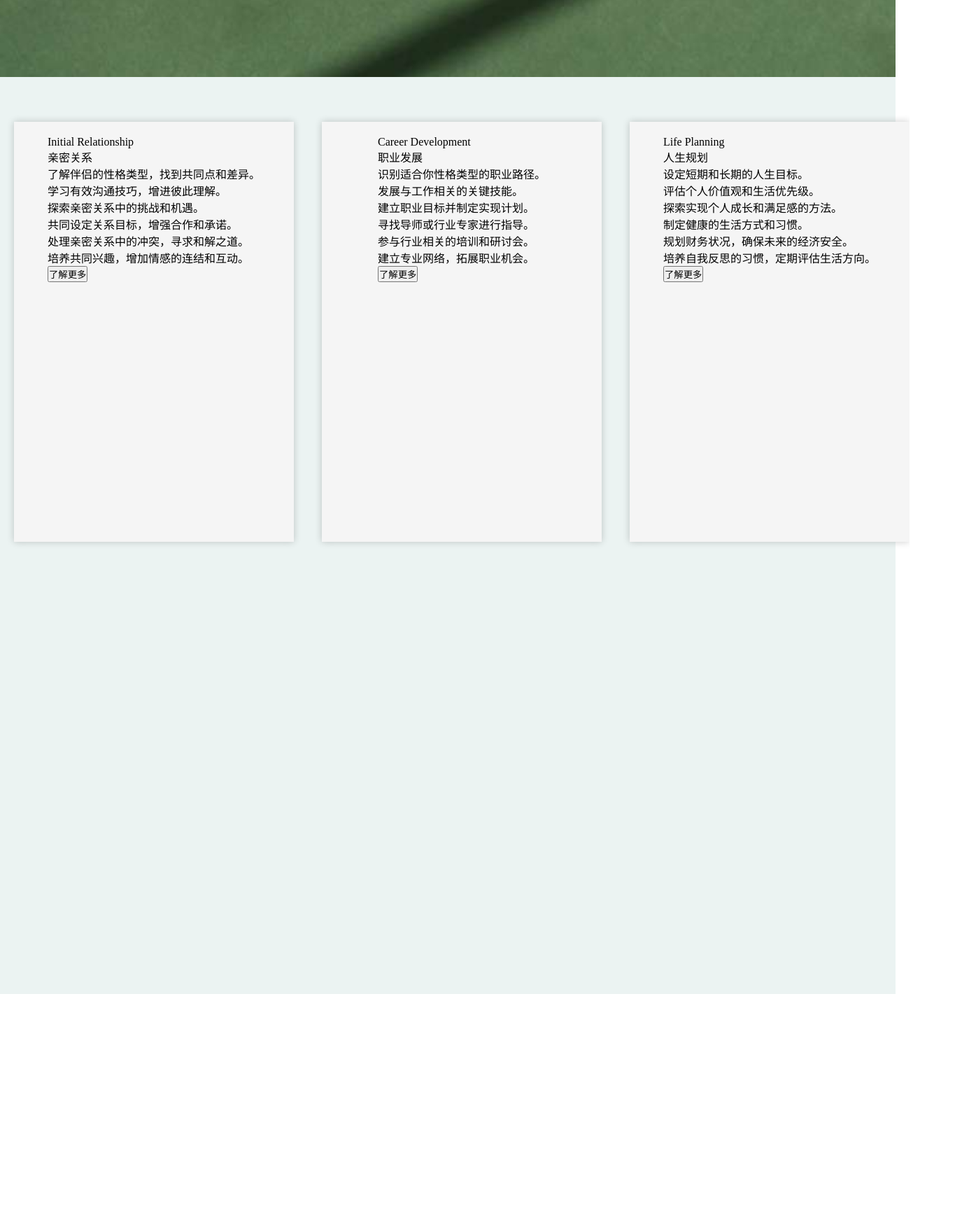
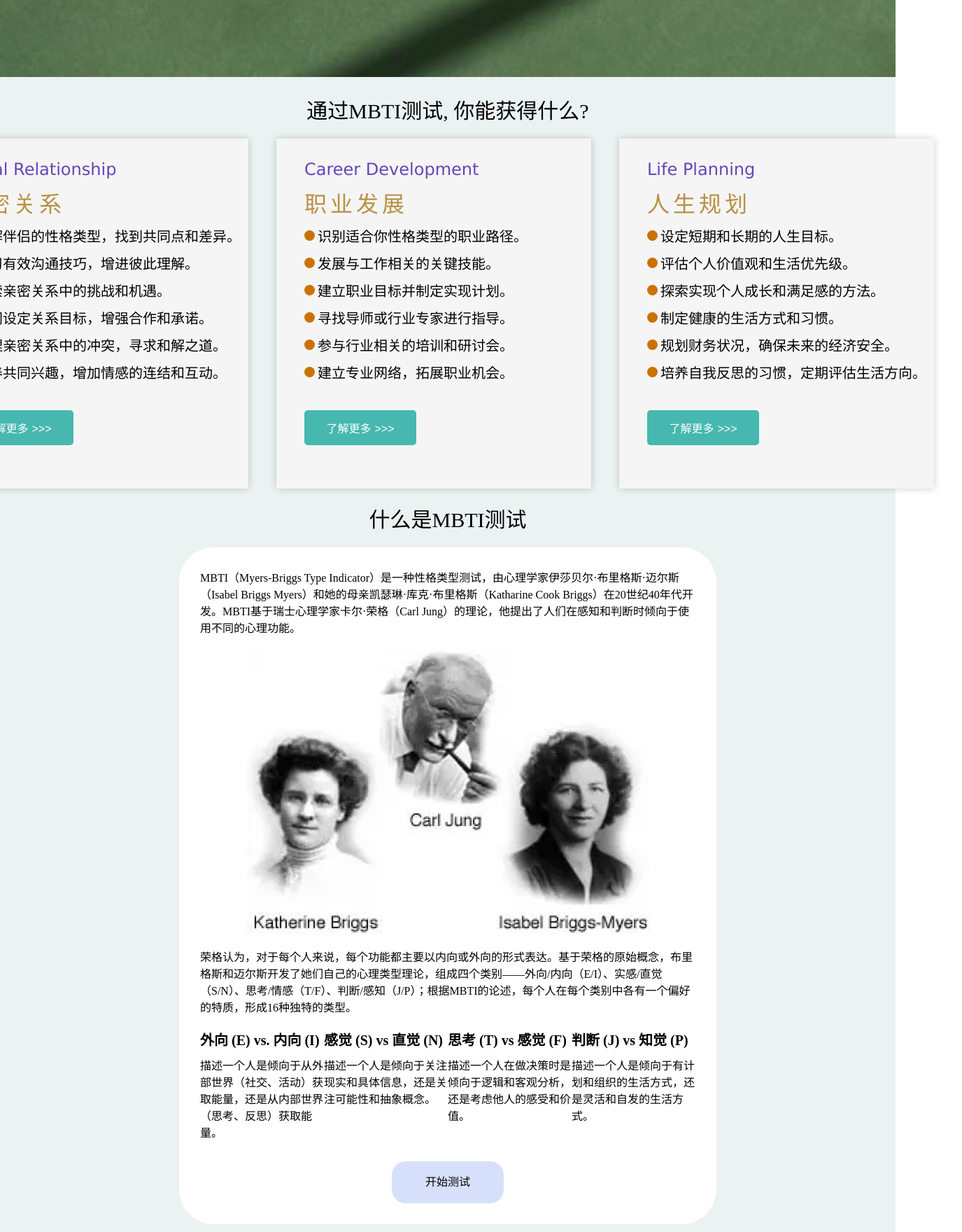
Before and after one commit to LiChen127/MBTI-TEST, a Vue app in the folder MBTI_TEST/: page / in a window 1280 px wide. Shown: the part 680-2440 px from the top of the page at 70% size, 1375 px wide, since content can reach past the window. Before the commit the page ends 2110 px from the top, so only its background shows below. Built offline with nearby package versions, Linux system fonts and the light colour scheme.

Commit message:
wig: 完成首页搭建

```diff
--- a/MBTI_TEST/index.html
+++ b/MBTI_TEST/index.html
@@ -4,7 +4,7 @@
     <meta charset="UTF-8" />
     <link rel="icon" type="image/svg+xml" href="/vite.svg" />
     <meta name="viewport" content="width=device-width, initial-scale=1.0" />
-    <title>MBTI_TEST</title>
+    <title>Analytical MBTI</title>
     <style>
       #app {
         width: 100%;
--- a/MBTI_TEST/src/components/Card/index.vue
+++ b/MBTI_TEST/src/components/Card/index.vue
@@ -1,12 +1,12 @@
 <script setup lang='ts'>
 import cardData from './mock';
-import { useRoute } from 'vue-router';
+import { useRouter } from 'vue-router';
 console.log(cardData);
-const route = useRoute();
+const router = useRouter();
 // 了解更多
 const handleKnowMore = () => {
   console.log('handleKnowMore');
-  route.push('/detail');
+  router.push('/detail');
 };
 </script>
 
@@ -19,10 +19,16 @@ const handleKnowMore = () => {
         <div class="card-list-item-content-title">{{ item.title }}</div>
         <div class="card-list-item-content-desc">
           <ul>
-            <li v-for="(item, index) in item.content" :key="index">{{ item }}</li>
+            <li v-for="(item, index) in item.content" :key="index">
+              <span></span>
+              <span>{{ item }}</span>
+            </li>
           </ul>
         </div>
-        <button class="card-list-item-content-learn-more" @click="handleKnowMore">了解更多</button>
+        <button class="card-list-item-content-btn" @click="handleKnowMore">
+          <span style="margin-right: 5px">了解更多</span>
+          <span>>>></span>
+        </button>
       </div>
     </div>
   </div>
@@ -38,18 +44,80 @@ const handleKnowMore = () => {
   align-content: space-evenly;
 
   &-item {
-    width: 400px;
-    height: 600px;
-    margin-top: 40px;
-    margin-left: 40px;
+    width: 450px;
+    height: 500px;
+    margin: 20px 40px 20px 0;
     display: flex;
     flex-direction: column;
-    align-items: center;
+    align-items:first baseline;
+    justify-content: flex-start;
     background-color: #f5f5f5;
     box-shadow: 0 0 10px rgba(0, 0, 0, 0.2);
-    // text-align: center;
     padding-top: 20px;
     padding-bottom: 20px;
+    padding-left: 40px;
+
+    &-content {
+      display: flex;
+      flex-direction: column;
+      align-items: flex-start;
+
+      &-entitle {
+        font-size: 24px;
+        font-family: 'Lucida Sans', 'Lucida Sans Regular', 'Lucida Grande', 'Lucida Sans Unicode', Geneva, Verdana, sans-serif;
+        color: rgb(100, 70, 184);
+        margin: 10px 0 10px 0;
+        font-weight: 500;
+      }
+
+      &-title {
+        font-size: 32px;
+        font-family:fantasy;
+        // 字体间距
+        letter-spacing: 5px;
+        color: rgb(184, 144, 70);
+        margin-bottom: 10px;
+      }
+      &-desc {
+        width: 100%;
+        margin-bottom: 30px;
+
+        ul {
+          list-style: none;
+          li:nth-child(n) {
+            margin-bottom: 10px;
+            display: flex;
+            align-items: center;
+
+            span:nth-child(1) {
+              width: 15px;
+              height: 15px;
+              margin-right: 4px;
+              border-radius: 50%;
+              background-color: rgb(202, 114, 0);
+            }
+            span:nth-child(2) {
+              font-size: 20px;
+            }
+          }
+
+        }
+       }
+      &-btn {
+        width: 160px;
+        height: 50px;
+        background-color: rgb(70, 184, 175);
+        color: white;
+        border-radius: 5px;
+        font-size: 16px;
+        border: 0;
+      }
+      &-btn:hover {
+        background-color: rgb(85, 219, 166);
+        cursor: pointer;
+        color: rgb(187, 255, 0);
+      }
+    }
   }
 }
 </style>
--- a/MBTI_TEST/src/components/Layout/index.vue
+++ b/MBTI_TEST/src/components/Layout/index.vue
@@ -19,7 +19,7 @@ main {
   display: flex;
   flex-direction: column;
   align-items: center;
-  height: 2110px;
+  height: 2500px;
   min-width: 1000px;
   position: relative;
 
@@ -36,7 +36,7 @@ main {
   }
   .c-layout-main {
     padding-top: 90px; /* 根据Header的高度调整 */
-    height: calc(2110px - 10px); /* 减去Header的高度 */
+    height: calc(2500px - 10px); /* 减去Header的高度 */
     width: 100%;
     margin: 0 auto;
     background-color: rgb(235, 243, 242);
--- /dev/null
+++ b/MBTI_TEST/src/components/Tag/index.vue
@@ -0,0 +1,74 @@
+<script setup lang='ts'>
+import { headData, bodyData, tagData } from './mock';
+import { useRouter } from 'vue-router';
+const router = useRouter();
+</script>
+
+<template>
+ <div class="tag-content">
+  <div class="tag-content-head">{{ headData }}</div>
+  <img src="../../assets/Img/Home/Home2.png" alt="">
+  <div class="tag-content-body">{{ bodyData }}</div>
+  <div class="tag-content-tsc">
+    <div class="tag-content-tsc-item" v-for="item in tagData" :key="item">
+      <div class="tag-content-tsc-item-title">
+        {{ item.title }}
+      </div>
+      <div class="tag-content-tsc-item-description">
+        {{ item.description }}
+      </div>
+    </div>
+  </div>
+  <div class="tag-content-btn" @click="router.push('/question')">开始测试</div>
+ </div>
+</template>
+
+<style lang='scss' scoped>
+.tag-content {
+  width: 60%;
+  margin: 0 auto;
+  display: flex;
+  flex-direction: column;
+  align-items: center;
+  padding: 30px 30px 30px 30px;
+  border-radius: 50px;
+  background-color: #fff;
+  &-head {
+    margin-bottom: 20px;
+  }
+  &-body {
+    margin-top: 20px;
+  }
+  &-tsc {
+    display: flex;
+    justify-content: space-between;
+    margin-top: 20px;
+    &-item {
+      width: 30%;
+      &-title {
+        font-size: 20px;
+        font-weight: 600;
+        margin-bottom: 10px;
+      }
+      &-description {
+        font-size: 16px;
+      }
+    }
+  }
+  &-btn {
+    width: 160px;
+    height: 60px;
+    padding-top: 10px;
+    background-color: rgb(215, 224, 250);
+    line-height: 40px;
+    text-align: center;
+    border-radius: 20px;
+    margin-top: 30px;
+    cursor: pointer;
+    &:hover {
+      background-color: rgb(158, 185, 255);
+      color: #fff;
+    }
+  }
+}
+</style>
--- /dev/null
+++ b/MBTI_TEST/src/components/Tag/mock.js
@@ -0,0 +1,28 @@
+export const headData =
+  'MBTI（Myers-Briggs Type Indicator）是一种性格类型测试，由心理学家伊莎贝尔·布里格斯·迈尔斯（Isabel Briggs Myers）和她的母亲凯瑟琳·库克·布里格斯（Katharine Cook Briggs）在20世纪40年代开发。MBTI基于瑞士心理学家卡尔·荣格（Carl Jung）的理论，他提出了人们在感知和判断时倾向于使用不同的心理功能。';
+
+export const bodyData =
+  '荣格认为，对于每个人来说，每个功能都主要以内向或外向的形式表达。基于荣格的原始概念，布里格斯和迈尔斯开发了她们自己的心理类型理论，组成四个类别——外向/内向（E/I）、实感/直觉（S/N）、思考/情感（T/F）、判断/感知（J/P）；根据MBTI的论述，每个人在每个类别中各有一个偏好的特质，形成16种独特的类型。';
+
+export const tagData = [
+  {
+    title: '外向 (E) vs. 内向 (I)',
+    description:
+      '描述一个人是倾向于从外部世界（社交、活动）获取能量，还是从内部世界（思考、反思）获取能量。',
+  },
+  {
+    title: '感觉 (S) vs 直觉 (N)',
+    description:
+      '描述一个人是倾向于关注现实和具体信息，还是关注可能性和抽象概念。',
+  },
+  {
+    title: '思考 (T) vs 感觉 (F)',
+    description:
+      '描述一个人在做决策时是倾向于逻辑和客观分析，还是考虑他人的感受和价值。',
+  },
+  {
+    title: '判断 (J) vs 知觉 (P)',
+    description:
+      '描述一个人是倾向于有计划和组织的生活方式，还是灵活和自发的生活方式。',
+  },
+];
--- a/MBTI_TEST/src/views/Home/HomeView.vue
+++ b/MBTI_TEST/src/views/Home/HomeView.vue
@@ -6,6 +6,7 @@
 // import Question from "@/components/Test/index.vue";
 import Carousel from '@/components/Carousel/index.vue';
 import Card from '@/components/Card/index.vue';
+import Tag from '@/components/Tag/index.vue';
 </script>
 
 <template>
@@ -13,8 +14,13 @@ import Card from '@/components/Card/index.vue';
     <div class="c-home-img">
       <Carousel />
     </div>
+    <div class="c-home-title header">通过MBTI测试, 你能获得什么?</div>
     <div class="c-home-card">
       <Card />
+    </div>
+    <div class="c-home-title footer">什么是MBTI测试</div>
+    <div class="c-home-tag">
+      <Tag />
     </div>
   </div>
 </template>
@@ -24,11 +30,23 @@ import Card from '@/components/Card/index.vue';
   width: 100%;
   height: 100%;
 
+  .c-home-title {
+    font-size: 30px;
+    text-align: center;
+  }
+
+  .header {
+    margin-top: 20px;
+  }
+
   .c-home-card {
-    margin: 20px auto;
     display: flex;
     flex-direction: column;
     align-items: center;
   }
+
+  .c-home-tag {
+    margin-top: 20px;
+  }
 }
 </style>
```
Also changed, not shown: MBTI_TEST/src/assets/Img/Home/Home2.png (added).
